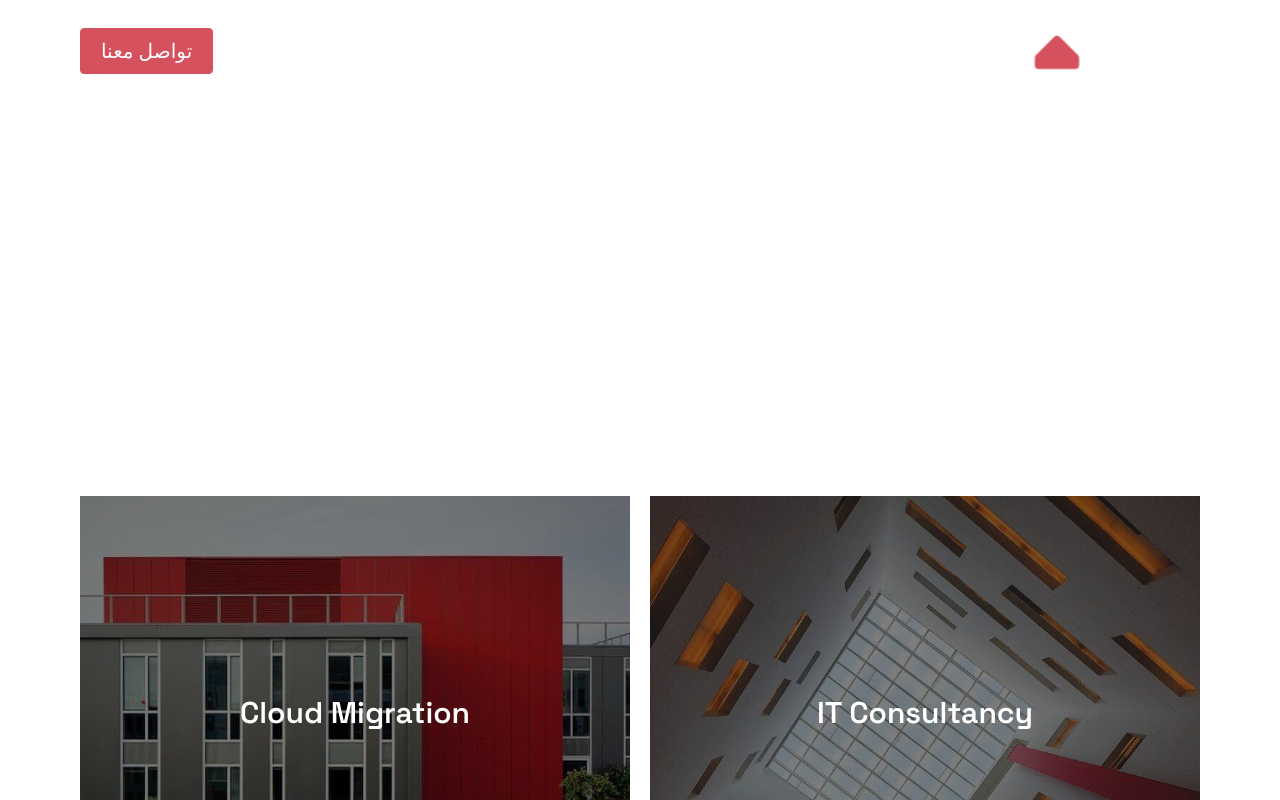
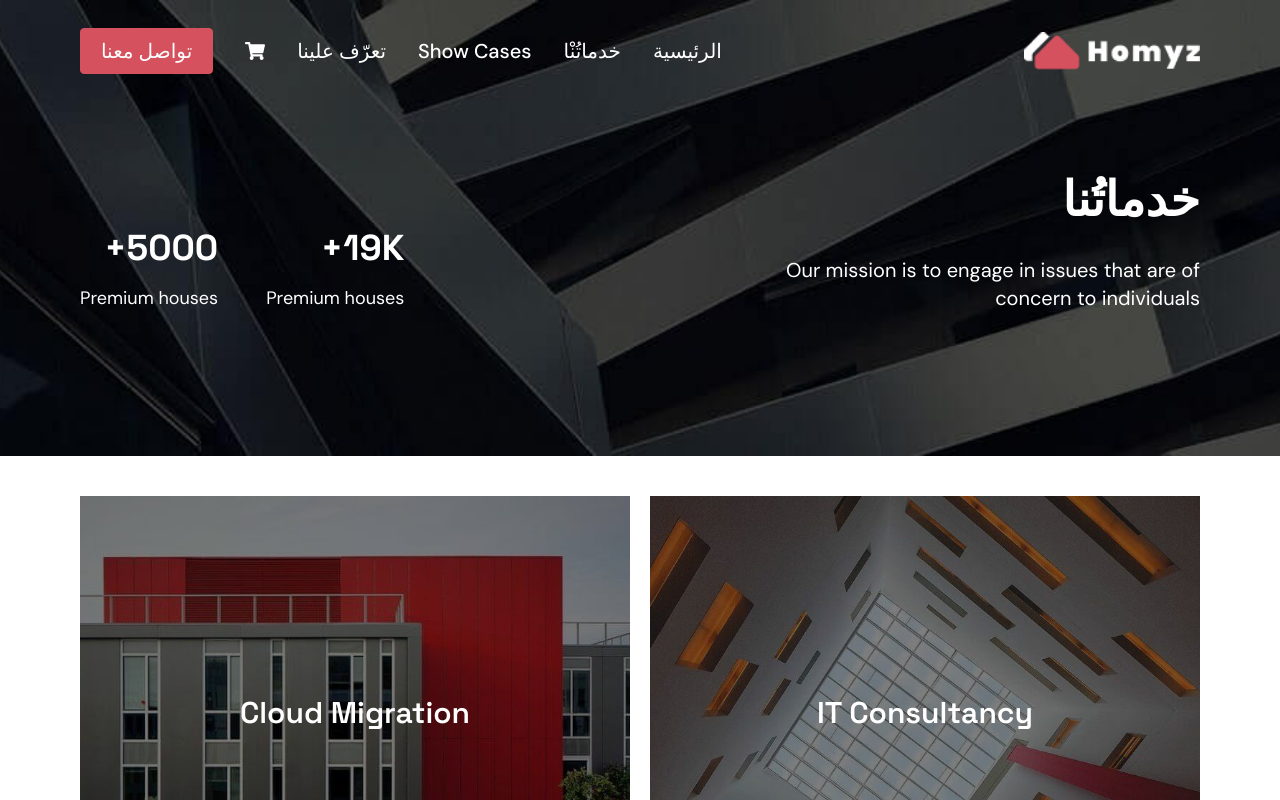
Before and after one commit to amr-abd-alhameed/ghallab, a React (Create React App) app: page /services in a window 1280 px wide. Shown: the top 800 px of the page. Built offline with nearby package versions, Linux system fonts and the light colour scheme.

Commit message:
working in services

```diff
--- a/src/components/services-page-components/services.jsx
+++ b/src/components/services-page-components/services.jsx
@@ -1,11 +1,18 @@
-import "./service.css";import ServiceCard from "./serviceCard";
+import "./service.css";
+import ServiceCard from "./serviceCard";
 import { servicesData } from "../../constants/servicesData";
 import { motion } from "framer-motion";
 import { animationVariants } from "../../constants/animationVariants";
+
+import servicesBg from "../../assets/images/service-hero-bg.jpg";
+
 const ServicesComponent = () => {
   return (
     <>
-      <div className=" bg-fixed bg-center bg-cover pt-44 pb-36 max-md:pt-36 max-md:pb-24 ">
+      <div
+        className=" bg-fixed bg-center bg-cover pt-44 pb-36 max-md:pt-36 max-md:pb-24 "
+        style={{ backgroundImage: "url(" + servicesBg + ")" }}
+      >
         <motion.div
           initial="initial"
           whileInView="animate"
@@ -15,7 +22,7 @@ const ServicesComponent = () => {
           className="flex gap-10 justify-between items-end max-md:items-center px-10 mx-auto max-md:px-5 max-md:flex-col"
         >
           <div className="text-white flex flex-col gap-8 max-md:items-center max-md:text-center">
-            <h1 className="text-5xl font-bold">Our Services</h1>
+            <h1 className="text-5xl font-bold">خدماتُنا</h1>
             <p className="text-xl max-w-md">
               Our mission is to engage in issues that are of concern to
               individuals
```
Also changed, not shown: src/assets/images/service-hero-bg.jpg (added).
